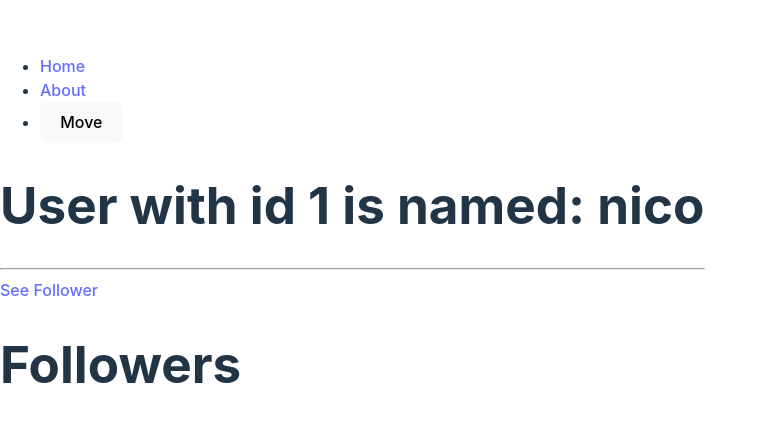
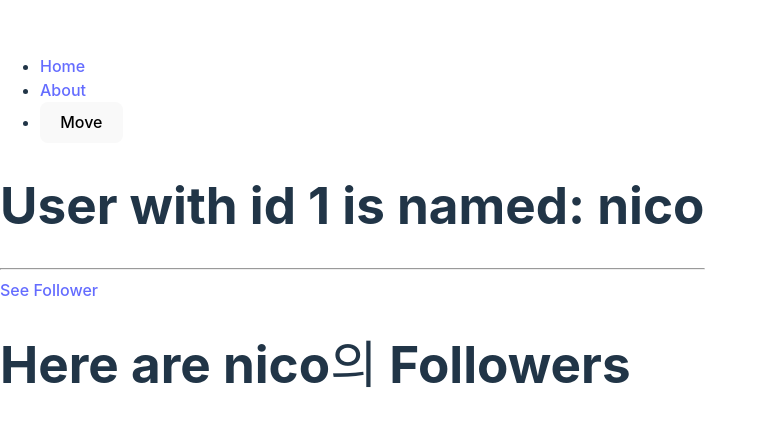
Before and after one commit to sni424/vite-project, a React (Vite) app: page /users/1/followers in a window 1280 px wide. Shown: the part 168-594 px from the top of the page, without its empty margins (0-765 px from the left). Built offline with nearby package versions, Linux system fonts and the light colour scheme.

Commit message:
useoutletContext

```diff
--- a/src/compononts/Follower.tsx
+++ b/src/compononts/Follower.tsx
@@ -1,4 +1,12 @@
+import { useOutletContext } from "react-router";
+
+interface IFollowersContext {
+    nameOfMyuser: string;
+}
+
 const Followers = () => {
-    return <h1>Followers</h1>;
+    const { nameOfMyuser } = useOutletContext<IFollowersContext>();
+
+    return <h1>Here are {nameOfMyuser}의 Followers</h1>;
 };
 export default Followers;
--- a/src/compononts/User.tsx
+++ b/src/compononts/User.tsx
@@ -4,6 +4,7 @@
 
 function User() {
     const { userId } = useParams();
+    console.log(typeof userId);
     return (
         <div>
             <h1>
@@ -11,7 +12,11 @@
             </h1>
             <hr />
             <Link to="followers">See Follower</Link>
-            <Outlet />
+            <Outlet
+                context={{
+                    nameOfMyuser: users[Number(userId) - 1].name,
+                }}
+            />
         </div>
     );
 }
```
